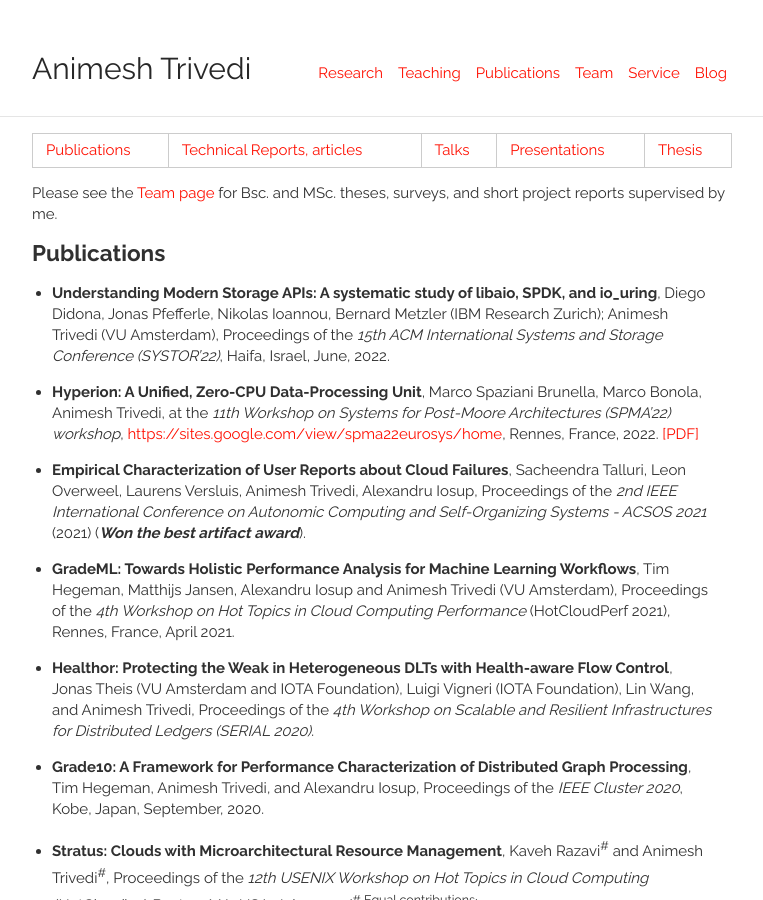
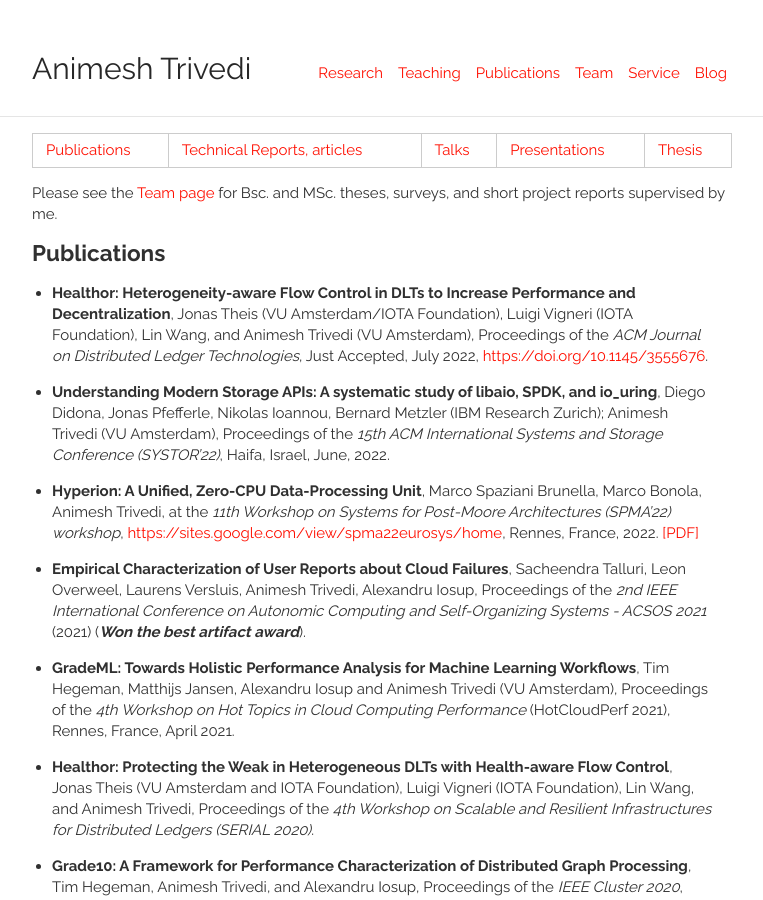
Before and after one commit to animeshtrivedi/animeshtrivedi.github.io, a Jekyll site: the page built from publications.md, in a window 1280 px wide and 900 px high. Shown: the whole window, without its empty margins (258-1021 px from the left). Built offline with Jekyll 4.4.1, drawn with Linux system fonts in a browser that asks for light colours.

Commit message:
paper in pub

```diff
--- a/publications.md
+++ b/publications.md
@@ -11,6 +11,8 @@ permalink: /publications/
 Please see the [Team page](/team) for Bsc. and MSc. theses, surveys, and short project reports supervised by me.
 
 ## Publications
+  * **Healthor: Heterogeneity-aware Flow Control in DLTs to Increase Performance and Decentralization**, Jonas Theis (VU Amsterdam/IOTA Foundation), Luigi Vigneri (IOTA Foundation), Lin Wang, and Animesh Trivedi (VU Amsterdam), Proceedings of the *ACM Journal on Distributed Ledger Technologies*, Just Accepted, July 2022, [https://doi.org/10.1145/3555676](https://doi.org/10.1145/3555676).
+
   * **Understanding Modern Storage APIs: A systematic study of libaio, SPDK, and io_uring**, Diego Didona, Jonas Pfefferle, Nikolas Ioannou, Bernard Metzler (IBM Research Zurich); Animesh Trivedi (VU Amsterdam), Proceedings of the *15th ACM International Systems and Storage Conference (SYSTOR’22)*, Haifa, Israel, June, 2022.
 
   * **Hyperion: A Unified, Zero-CPU Data-Processing Unit**, Marco Spaziani Brunella, Marco Bonola, Animesh Trivedi, at the *11th Workshop on Systems for Post-Moore Architectures (SPMA'22) workshop*, [https://sites.google.com/view/spma22eurosys/home](https://sites.google.com/view/spma22eurosys/home), Rennes, France, 2022. [[PDF]](https://drive.google.com/file/d/1-AE37IIijaCFG1UupTUXWl5yZbxjEv9n/view?usp=sharing)
```
